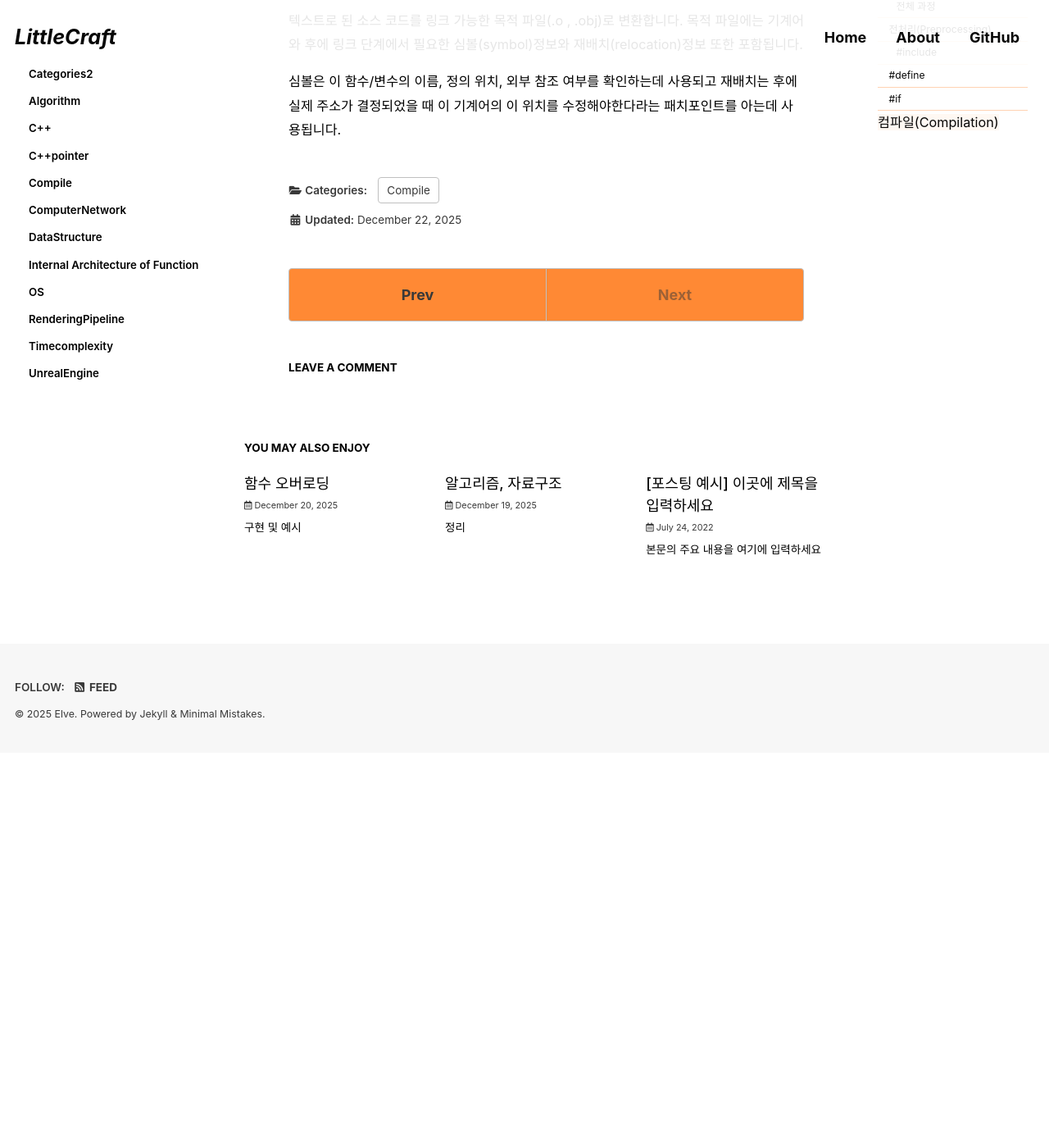
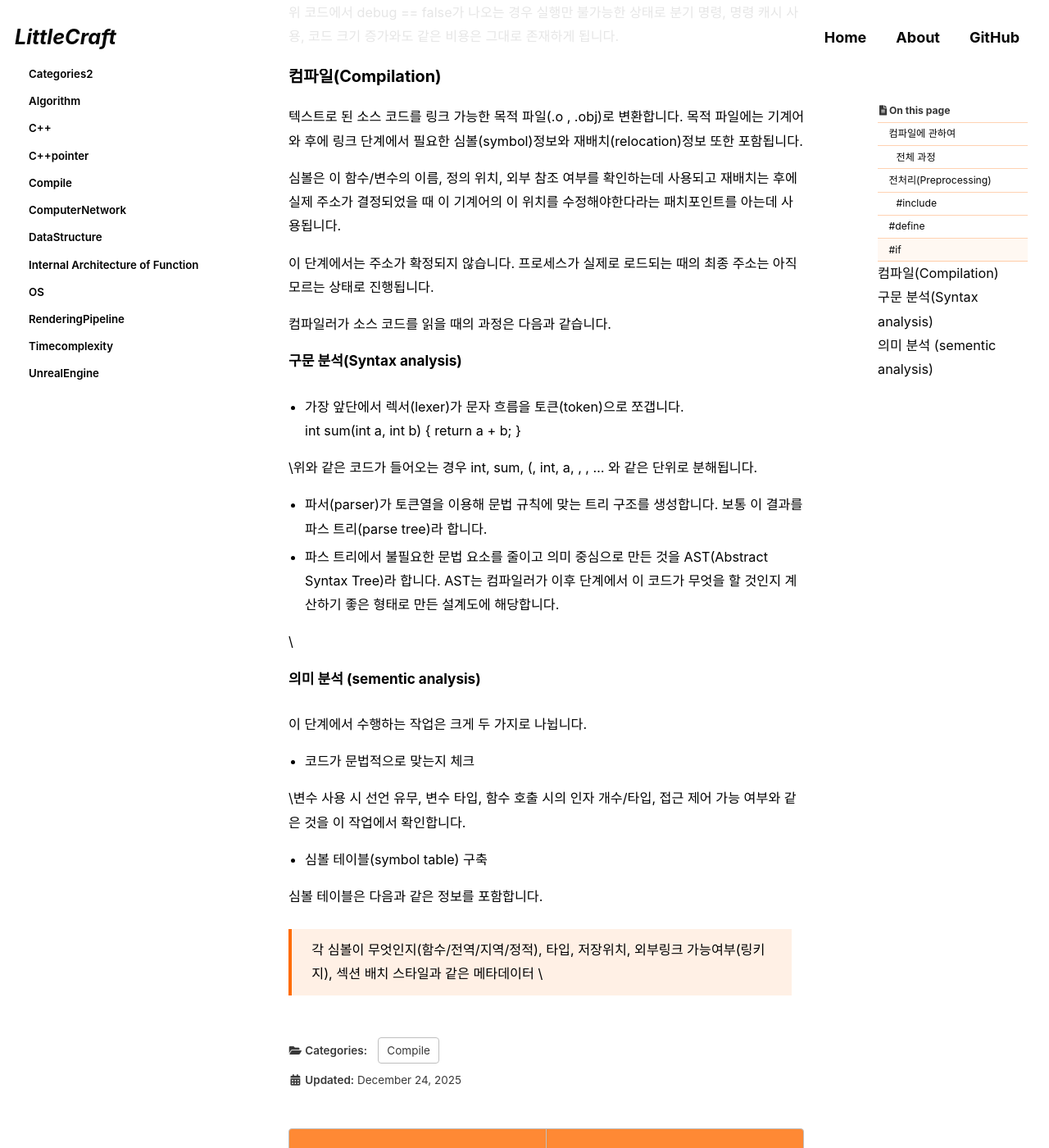
Before and after one commit to ElveCity/ElveCity.github.io, a Jekyll site: the page built from _posts/2025-12-19-compile.md, in a window 1280 px wide and 1400 px high, scrolled down 1836 px. Shown: the whole window at 82% size. Built offline with Jekyll 4.4.1, drawn with Linux system fonts in a browser that asks for light colours; cached includes are drawn as plain includes; some web fonts are replaced; comment, search, counter and statistics services are not loaded; before the commit the page ends 2754 px from its top, so only the background shows below that; some of the changed text lies outside the part shown.

Commit message:
WIP : theory

```diff
--- a/_posts/2025-12-19-example-2.md
+++ b/_posts/2025-12-19-compile.md
@@ -13,7 +13,7 @@ toc: true
 toc_sticky: true
 
 date: 2025-12-22
-last_modified_at: 2025-12-22
+last_modified_at: 2025-12-24
 ---
 
 # 컴파일에 관하여
@@ -44,8 +44,11 @@ last_modified_at: 2025-12-22
 
 선언이 아닌 치환규칙입니다.
 > \#define SIZE 10
+
 이의 전처리 결과는 다음과 같습니다.
+
 > int arr[SIZE]; // int arr[10];
+
 SIZE라는 토큰을 10이라는 문자열로 치환하라는 규칙입니다.
 
 ##### \#if
@@ -73,3 +76,40 @@ SIZE라는 토큰을 10이라는 문자열로 치환하라는 규칙입니다.
 
 심볼은 이 함수/변수의 이름, 정의 위치, 외부 참조 여부를 확인하는데 사용되고
 재배치는 후에 실제 주소가 결정되었을 때 이 기계어의 이 위치를 수정해야한다라는 패치포인트를 아는데 사용됩니다.
+
+이 단계에서는 주소가 확정되지 않습니다. 프로세스가 실제로 로드되는 때의 최종 주소는 아직 모르는 상태로 진행됩니다.
+
+컴파일러가 소스 코드를 읽을 때의 과정은 다음과 같습니다.
+
+##### 구문 분석(Syntax analysis)
+
+- 가장 앞단에서 렉서(lexer)가 문자 흐름을 토큰(token)으로 쪼갭니다.
+
+	int sum(int a, int b)
+	{
+	return a + b;
+	}
+
+\위와 같은 코드가 들어오는 경우
+	int, sum, (, int, a, , , ... 와 같은 단위로 분해됩니다.
+
+- 파서(parser)가 토큰열을 이용해 문법 규칙에 맞는 트리 구조를 생성합니다.
+   보통 이 결과를 파스 트리(parse tree)라 합니다.
+- 파스 트리에서 불필요한 문법 요소를 줄이고 의미 중심으로 만든 것을 AST(Abstract Syntax Tree)라 합니다.
+   AST는 컴파일러가 이후 단계에서 이 코드가 무엇을 할 것인지 계산하기 좋은 형태로 만든 설계도에 해당합니다.
+
+\
+##### 의미 분석 (sementic analysis)
+
+이 단계에서 수행하는 작업은 크게 두 가지로 나뉩니다.
+
+- 코드가 문법적으로 맞는지 체크
+
+\변수 사용 시 선언 유무, 변수 타입, 함수 호출 시의 인자 개수/타입, 접근 제어 가능 여부와 같은 것을 이 작업에서 확인합니다.
+
+- 심볼 테이블(symbol table) 구축
+
+심볼 테이블은 다음과 같은 정보를 포함합니다.
+
+> 각 심볼이 무엇인지(함수/전역/지역/정적), 타입, 저장위치, 외부링크 가능여부(링키지), 섹션 배치 스타일과 같은 메타데이터
+\
```
Also changed, not shown: _posts/2025-12-20-C++_1.md (line endings or trailing spaces).
